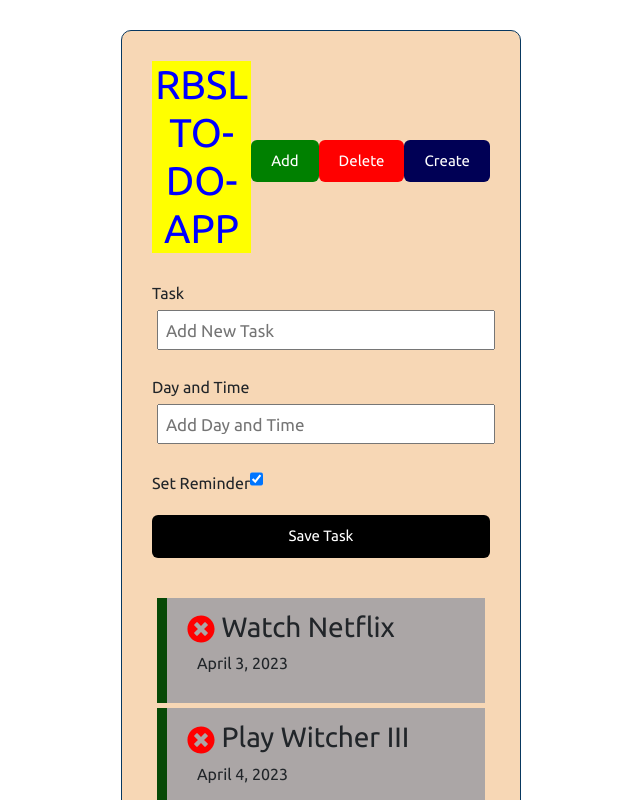
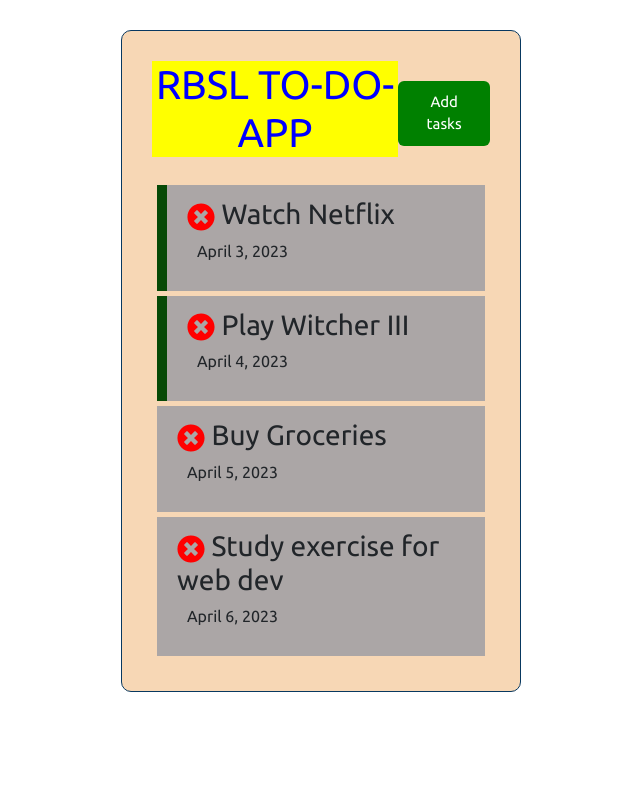
Before and after one commit to TayloPortfolioWebsites/reactExercise2, a React (Create React App) app in the folder reactapp1/: page / in a window 1280 px wide. Shown: the top 800 px of the page, without its empty margins (319-959 px from the left). Built offline with nearby package versions, Linux system fonts and the light colour scheme.

Commit message:
can hide form using useState -WIP

```diff
--- a/reactapp1/src/App.js
+++ b/reactapp1/src/App.js
@@ -4,6 +4,7 @@ import AddTask from "./components/AddTask";
 import { useState } from "react";
 
 function App() {
+  const [showAddTask, setShowAddTask] = useState(false);
   const [task, setTasks] = useState([
     {
         id: 1,
@@ -56,8 +57,8 @@ const toggleActive = (id) => {
 
   return (
     <div className="container animate__heartBeat">
-      <Header/>
-      <AddTask onAdd={addTask}/>
+      <Header onAdd={()=>setShowAddTask(!showAddTask)} showAdd={showAddTask}/>
+      {showAddTask && <AddTask onAdd={addTask}/>}
       {task.length > 0 ? <Tasks task={task} onDelete={deleteTask} onToggle={toggleActive}/> : 'No Tasks to Accomplish.'}
     </div>
   );
--- a/reactapp1/src/components/Button.js
+++ b/reactapp1/src/components/Button.js
@@ -1,12 +1,12 @@
 import React from 'react'
 import PropTypes from 'prop-types'
 
-const Button = ({color,text,onClick}) => {
-    // const onClick = ()=>{
+const Button = ({color,text,clickEvent}) => {
+    // const clickEvent = ()=>{
     //     alert('This is an example of an onClick event.');
     // }
   return (
-    <button onClick={onClick} className='btn' style={{backgroundColor: color}}>{text}</button>
+    <button onClick={clickEvent} className='btn' style={{backgroundColor: color}}>{text}</button>
   )
 }
 
--- a/reactapp1/src/components/Header.js
+++ b/reactapp1/src/components/Header.js
@@ -2,18 +2,18 @@ import React from 'react'
 import PropTypes from 'prop-types'
 import Button from './Button.js'
 
-const Header = ({title}) => {
-    const onClick = ()=>{
-        alert('This is an example of an onClick event.');
-    }
+const Header = ({title, onAdd, showAdd}) => {
+    // const clickEvent = ()=>{
+    //     alert('This is an example of an onClick event.');
+    // }
   return (
     <header className='header'>
         <h1 style={{textAlign: 'center', backgroundColor: 'yellow', color: 'blue'}}>
             RBSL TO-DO-APP
         </h1>
-        <Button text={'Add'} color={'green'} onClick={onClick}/>
-        <Button text={'Delete'} color={'red'}/>
-        <Button text={'Create'} />
+        <Button text={showAdd ? 'Close' : 'Add tasks'} color={'green'} onClick={onAdd}/>
+        {/* <Button text={'Delete'} color={'red'}/>
+        <Button text={'Create'} /> */}
     </header>
   )
 }
```
